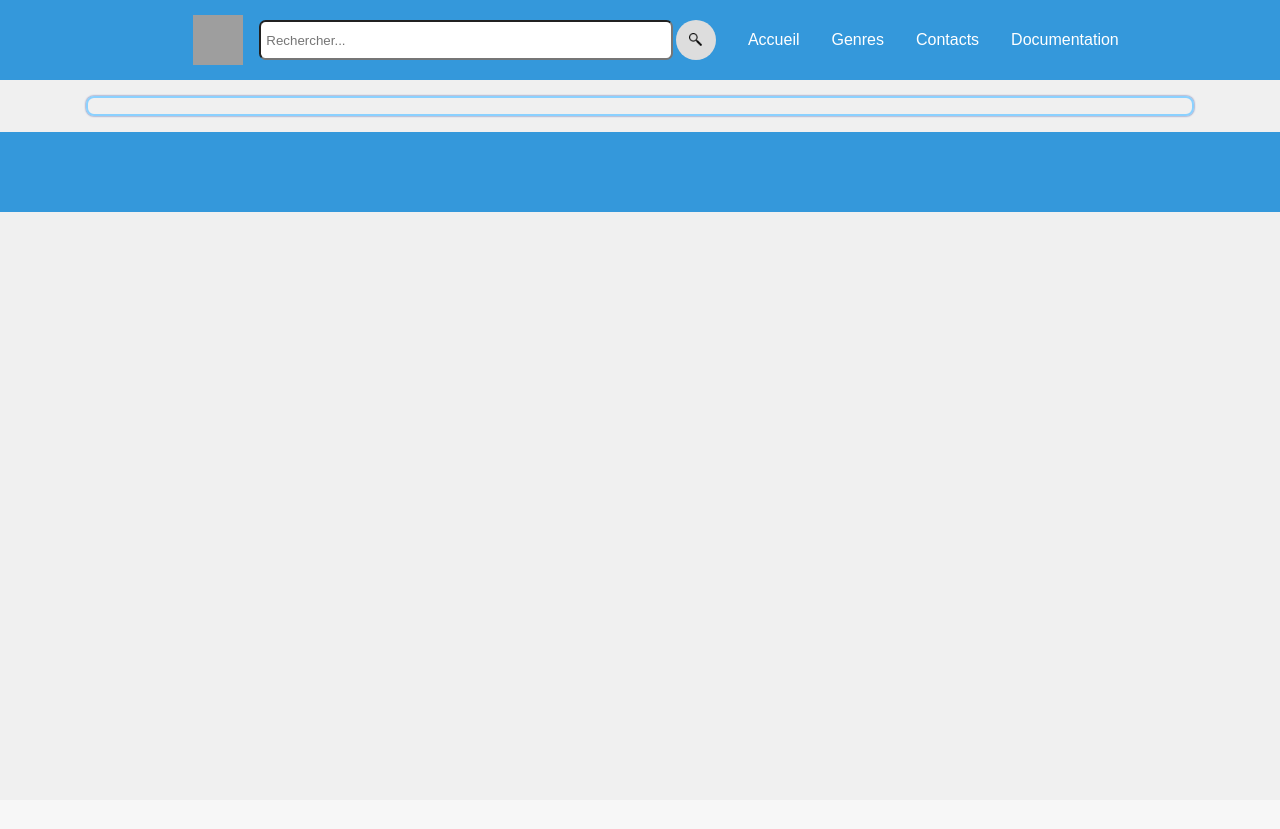
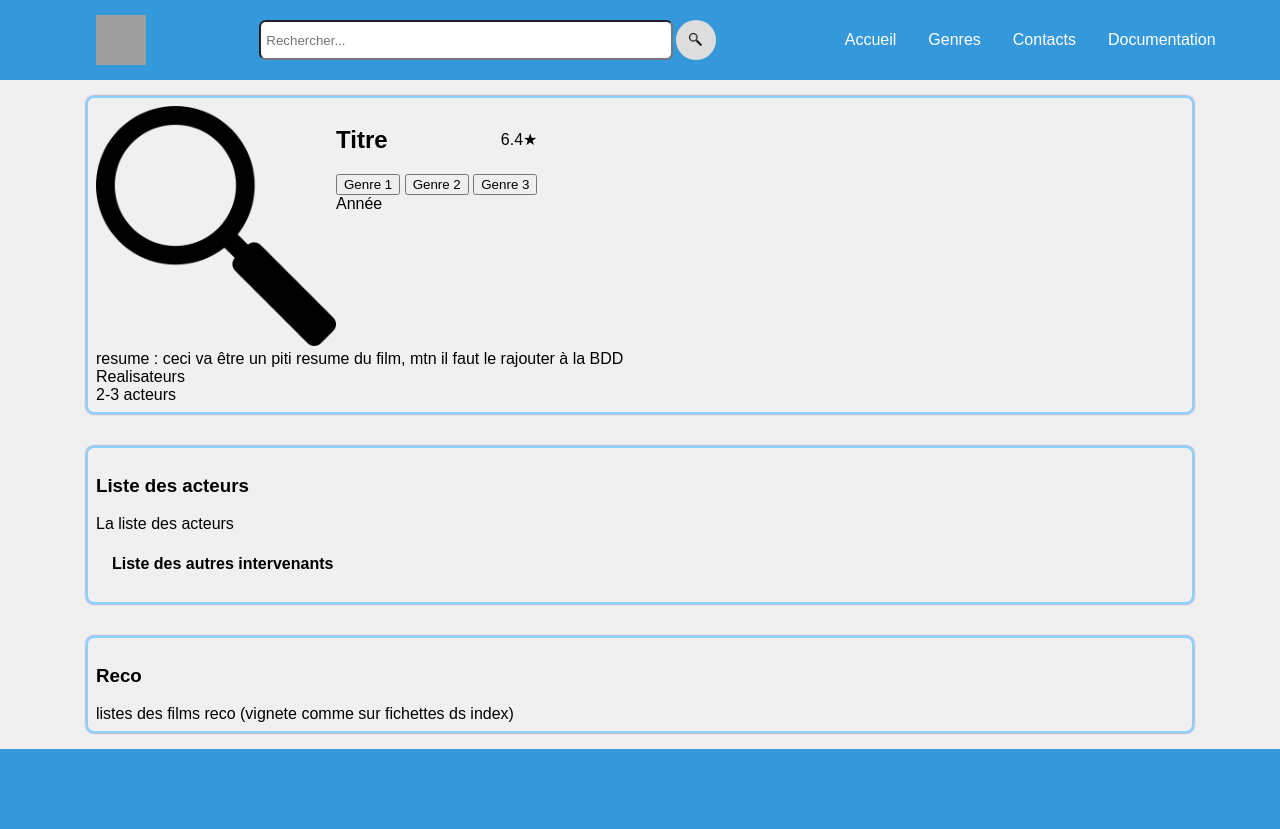
Before and after one commit to Erou22/SAE_5_Flamberge, a PHP site: page /detail_film.html in a window 1280 px wide. Before the commit the page ends 212 px from the top, so only its background shows below. Run offline with PHP 8.4, Linux system fonts and the light colour scheme; grey boxes are pictures that could not be loaded.

Commit message:
detail film + footer

```diff
--- a/Partie_5/detail_film.html
+++ b/Partie_5/detail_film.html
@@ -32,8 +32,42 @@
     </nav>
   </header>
 
-  <main>
+  <main id="main_p_detail_film">
     <section>
+      <article id="article_1_film_detail">
+        <aside>
+          <img id="affiche_film_detail" src="images/logo_loupe.png" alt="">
+        </aside>
+          <div>
+            <div id="titre_note">
+              <h2>Titre</h2>
+              <div class="note_etoile">
+                <div>6.4</div>
+                <div>★</div>
+              </div>
+            </div>
+            <div>
+              <a href="https://www.youtube.com/watch?v=dQw4w9WgXcQ"><button>Genre 1</button></a>
+              <a href="https://www.youtube.com/watch?v=OVh0bMNSFss"><button>Genre 2</button></a>
+              <a href="https://www.youtube.com/watch?v=EUc1AhTdG3U"><button>Genre 3</button></a>
+            </div>
+            <div>Année</div>
+          </div>
+      </article>
+      <article id="article_2_film_detail">
+        <div>resume : ceci va être un piti resume du film, mtn il faut le rajouter à la BDD</div>
+        <div>Realisateurs</div>
+        <div>2-3 acteurs</div>
+      </article>
+    </section>
+    <section>
+      <h3>Liste des acteurs</h3>
+      <div>La liste des acteurs</div>
+      <h4>Liste des autres intervenants</h4>
+    </section>
+    <section>
+      <h3>Reco</h3>
+      <div>listes des films reco (vignete comme sur fichettes ds index)</s></div>
     </section>
   </main>
   <footer>
--- a/Partie_5/style.css
+++ b/Partie_5/style.css
@@ -3,7 +3,8 @@
 /* ----------------------- */
 
 :root {
-    --couleur-principal: #3498db; /*ou #5271ff*/
+    --couleur-principal: #3498db;
+    /*ou #5271ff*/
     --couleur-secondaire: #8bd1ff;
     --principale-sombre: #1e528e;
 }
@@ -13,6 +14,33 @@ body {
     padding: 0;
     font-family: Arial, sans-serif;
     background-color: #f0f0f0;
+    position: relative;
+    min-height: 100vh;
+}
+
+#retourHaut {
+    z-index: 1;
+    display: none;
+    position: fixed;
+    bottom: 20px;
+    right: 20px;
+    background-color: var(--couleur-principal);
+    color: #fff;
+    font-size: 2em;
+    border: none;
+    border-radius: 5px;
+    padding: 5px;
+    cursor: pointer;
+    text-align: center;
+}
+
+#retourHaut:hover {
+    background-color: var(--principale-sombre);
+}
+
+#retourHaut i {
+
+    width: 100%;
 }
 
 /* ----------------------- */
@@ -25,7 +53,12 @@ header {
     background-color: var(--couleur-principal);
     display: flex;
     align-items: center;
-    justify-content: center;
+    /* justify-content: center; */
+    justify-content: space-around;
+}
+
+header > div{
+    display: flex;
 }
 
 #logo {
@@ -88,18 +121,74 @@ nav div:hover {
 }
 
 
-/* ----------------------- */
-/* Main                    */
-/* ----------------------- */
+.burger-menu {
+    display: none;
+    cursor: pointer;
+}
 
+.bar {
+    width: 30px;
+    height: 3px;
+    background-color: #fff;
+    margin: 6px 0;
+    transition: 0.4s;
+}
+
+@media screen and (max-width: 1024px) {
+    #search-bar input{
+        width: 15em;
+    }
+}
+
+@media screen and (max-width: 768px) {
+    #search-bar input{
+        width: 15em;
+    }
+
+    .burger-menu {
+        display: block;
+    }
+
+    nav {
+        display: none;
+        flex-direction: column;
+        position: absolute;
+        margin-left: 0;
+        top: 5em;
+        left: 0;
+        width: 100%;
+        height: auto;
+        background-color: var(--couleur-principal);
+        z-index: 1;
+    }
+
+    nav a {
+        width: 100%;
+    }
+
+    nav div {
+        padding: 1em;
+        text-align: center;
+        width: 100%;
+    }
+
+    nav.show {
+        display: flex;
+        justify-items: flex-end;
+    }
+}
 
 /* ----------------------- */
 /* Footer                  */
 /* ----------------------- */
 
 footer {
+    z-index: 0;
     height: 5em;
+    width: 100%;
     background-color: var(--couleur-principal);
+    position : absolute;
+    bottom: 0;
 }
 
 /* ----------------------- */
@@ -123,7 +212,8 @@ section h2{
     margin-left: 2em;
 }
 
-section p, section h4{
+section p,
+section h4{
     margin-left: 1em;
 }
 
@@ -151,6 +241,7 @@ main {
     display: flex;
     flex-direction: column;
     align-items: center;
+    padding-bottom : 5em;
 }
 
 /* ----------------------- */
@@ -163,7 +254,7 @@ i{
 
 article a{
     text-decoration: none;
-    color: #3498db;
+    color: var(--couleur-principal);
 }
 
 article a:hover{
@@ -219,3 +310,51 @@ article a:hover{
     box-shadow: none;
     margin: 5em;
 }
+
+@media screen and (max-width: 768px) {
+    .laUne{
+        z-index: 0;
+    }
+}
+
+/* ----------------------- */
+/* detail_film             */
+/* ----------------------- */
+
+#main_p_detail_film section {
+    display: flex;
+    flex-direction: column;
+}
+
+#main_p_detail_film section article {
+    display: flex;
+}
+
+#article_1_film_detail {
+    flex-direction: row;
+}
+
+#article_2_film_detail {
+    flex-direction: column;
+}
+
+#affiche_film_detail {
+    height: 15em;
+}
+
+#titre_note {
+    display: flex;
+    flex-direction: row;
+    align-items: center;
+    justify-content: space-between;
+}
+
+#titre_note h2 {
+    margin-left: 0;
+}
+
+.note_etoile {
+    display: flex;
+    flex-direction: row;
+    align-items: center;
+}
```
Also changed, not shown: Partie_5/index.html (+13 -6 lines), Partie_5/script.js (+32 -1 lines).
